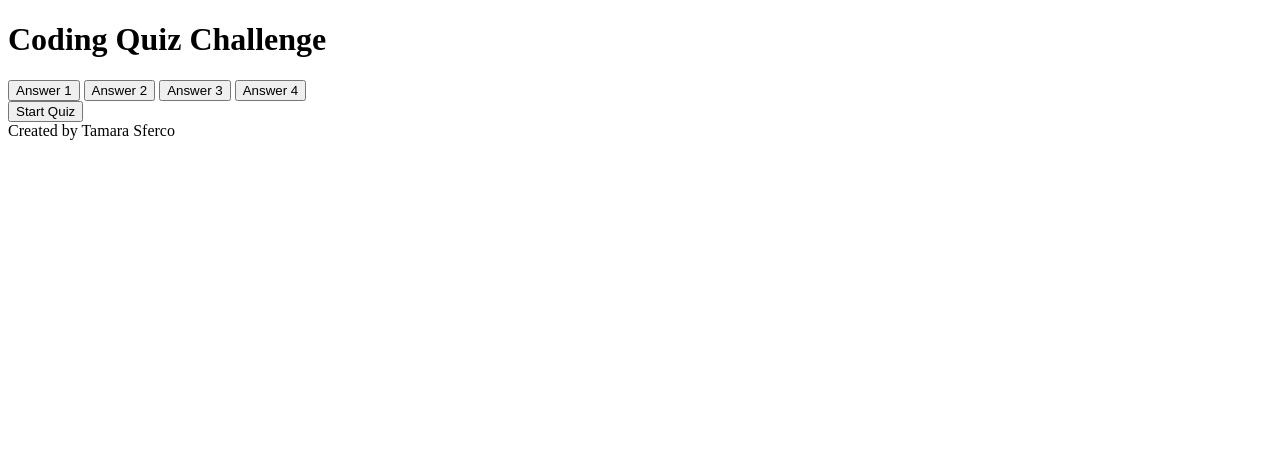
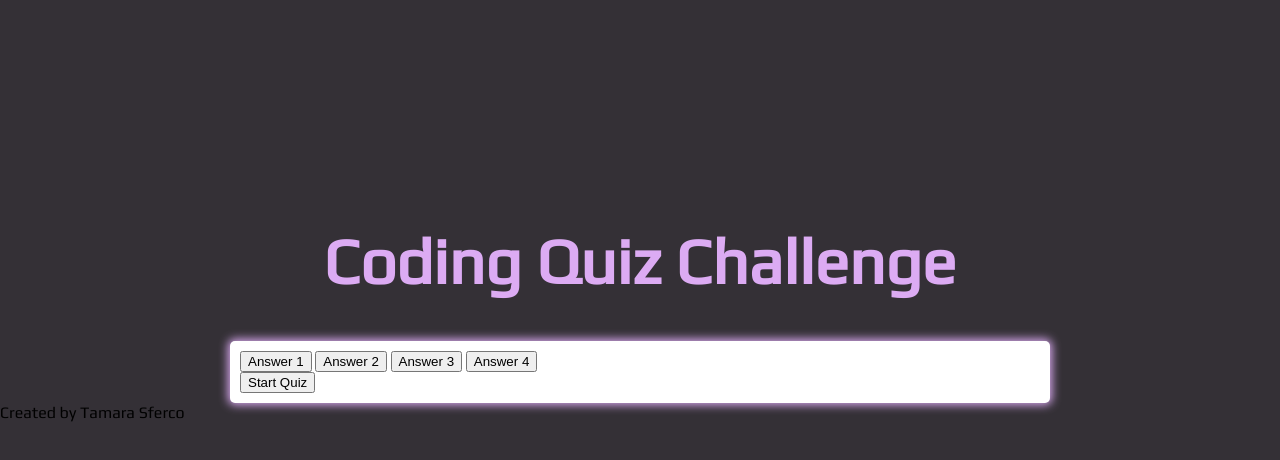
Before and after one commit to TamaraDawg/QUIZ, a plain HTML site: page index.html in a window 1280 px wide. Drawn offline with Linux system fonts and the light colour scheme.

Commit message:
General CSS styling

```diff
--- a/assets/style.css
+++ b/assets/style.css
@@ -0,0 +1,40 @@
+
+/*custom google font*/
+@import url('https://fonts.googleapis.com/css2?family=Play&display=swap');
+
+/* entire page defaults */
+:root {
+   --dark: rgb(52, 48, 54);
+   --light: rgb(220, 171, 243);
+   background-color: var(--dark);
+    box-sizing: border-box;
+   font-family: 'Play', sans-serif;
+
+}
+
+h1 {
+    padding-top: 5rem;
+text-align: center;
+margin-top: 9rem;
+top:0;
+color: var(--light);
+font-size: 4rem;
+}
+
+body {
+   padding: 0;
+   margin: 0;
+   align-items: center;
+   width: 100vw;
+   height: 100vh;
+}
+
+#quiz {
+    width: 800px;
+    max-width: 80%;
+    background-color: white;
+    border-radius: 5px;
+    padding: 10px;
+    margin: 0 auto;
+    box-shadow: 0 0 10px 2px var(--light);
+}
--- a/index.html
+++ b/index.html
@@ -6,8 +6,9 @@
     <meta name="viewport" content="width=device-width, initial-scale=1.0">
     <title>CODING QUIZ</title>
 
-    <link rel="stylesheet" src="./assets/style.css">
-    <script src="./assets/script.js" defer></script>
+    <link rel="stylesheet" href="./assets/style.css">
+    <script defer src="./assets/script.js"></script>
+
 </head>
 
 <body>
```
